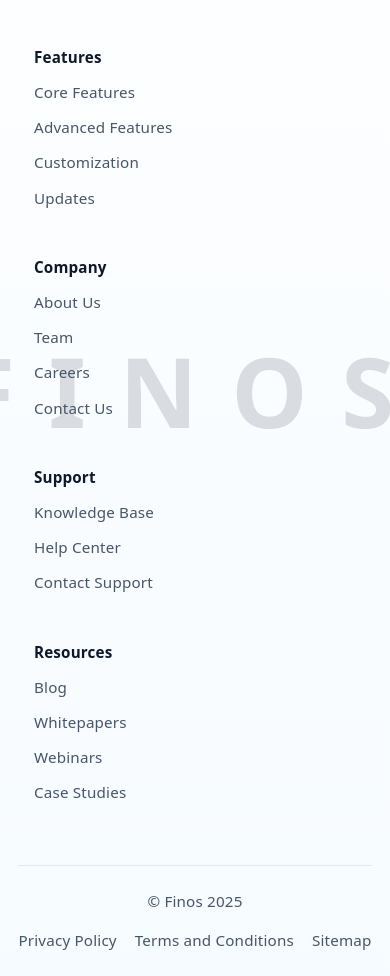
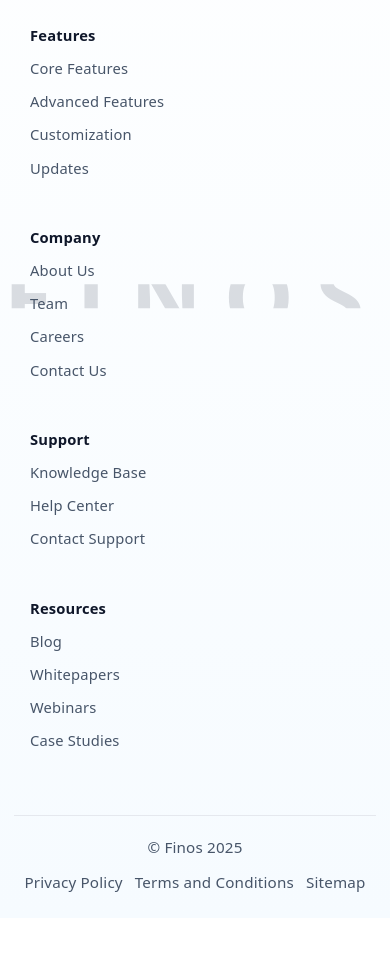
Before and after one commit to abdulrahmanoladejo293-boop/Business, a React (Vite) app: page / in a window 390 px wide. Shown: the part 8020-8996 px from the top of the page. After the commit the page ends 8938 px from the top, so only its background shows below. Built offline with nearby package versions, Linux system fonts and the light colour scheme.

Commit message:
responsive footer

```diff
--- a/src/components/footer.module.css
+++ b/src/components/footer.module.css
@@ -9,17 +9,19 @@
   content: 'FINOS';
   position: absolute;
   left: 50%;
-  top: 55%;
-  transform: translate(-50%, -55%);
+  top: 50%;
+  transform: translate(-50%, -50%);
   color: rgba(17, 24, 39, 0.14);
-  font-size: clamp(7rem, 18vw, 12rem);
+  font-size: clamp(4.5rem, 10vw, 7rem);
   font-weight: 800;
-  letter-spacing: 0.35em;
+  letter-spacing: 0.25em;
   white-space: nowrap;
   pointer-events: none;
   user-select: none;
   z-index: 0;
-  filter: drop-shadow(0 0 2px rgba(255, 255, 255, 0.5));
+  max-width: 100%;
+  text-align: center;
+  overflow: hidden;
 }
 
 .wrapper {
@@ -120,16 +122,6 @@
   }
 }
 
-@media (max-width: 640px) {
-  .grid {
-    grid-template-columns: 1fr;
-  }
-
-  .column {
-    padding: 12px 0;
-  }
-}
-
 @media (max-width: 780px) {
   .footer {
     padding: 56px 18px 24px;
@@ -155,17 +147,66 @@
   }
 }
 
-@media (max-width: 520px) {
-  .footer::after {
-    font-size: 6rem;
-    transform: translate(-50%, -20%);
+@media (max-width: 640px) {
+  .footer {
+    padding: 48px 16px 28px;
+  }
+
+  .heading h2 {
+    font-size: clamp(1.8rem, 6vw, 2.4rem);
   }
 
   .grid {
     grid-template-columns: 1fr;
+    gap: 18px;
+  }
+
+  .column {
+    padding: 14px 0;
+    gap: 10px;
+  }
+
+  .title {
+    font-size: 0.92rem;
+  }
+
+  .link {
+    font-size: 0.92rem;
+  }
+
+  .bottom {
+    flex-direction: column;
+    align-items: center;
+    padding-top: 20px;
+    gap: 14px;
   }
 
   .bottomLinks {
     justify-content: center;
+    width: 100%;
+    gap: 14px;
   }
 }
+
+@media (max-width: 520px) {
+  .footer {
+    padding: 40px 14px 24px;
+  }
+
+  .footer::after {
+    font-size: 5.5rem;
+    transform: translate(-50%, -20%);
+  }
+
+  .heading h2 {
+    font-size: 2rem;
+  }
+
+  .bottom {
+    gap: 12px;
+  }
+
+  .bottomLinks {
+    gap: 12px;
+  }
+}
```
